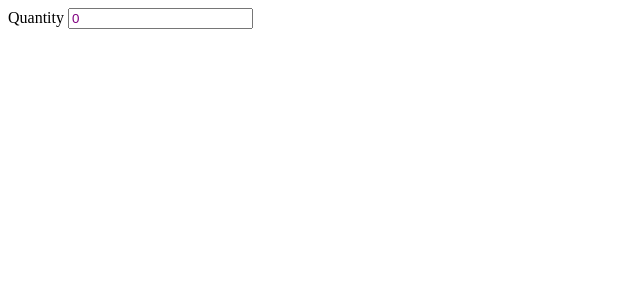
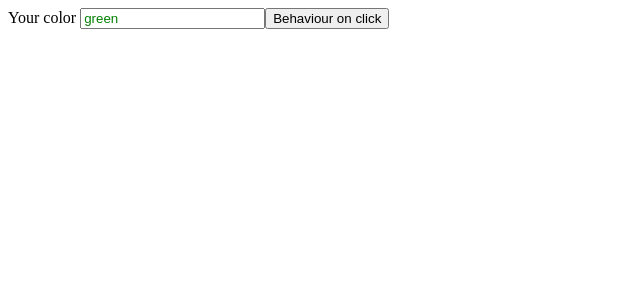
Before and after one commit to iliasse-e/angular-review, an Angular app: page / in a window 1280 px wide. Shown: the top 300 px of the page, without its empty margins (0-640 px from the left). Built offline with nearby package versions, Linux system fonts and the light colour scheme.

Commit message:
hostlistener

```diff
--- a/src/app/app.component.ts
+++ b/src/app/app.component.ts
@@ -1,28 +1,30 @@
 import { Component, signal, WritableSignal } from '@angular/core';
 import { FormsModule } from '@angular/forms';
 import { InputDirective } from './input.directive';
+import { ButtonDirective } from './button.directive';
 
 @Component({
   selector: 'app-root',
-  imports: [InputDirective, FormsModule],
+  imports: [InputDirective, FormsModule, ButtonDirective],
   template: `
       <section id="product-bloc">
         <label for="quantity">
-          Quantity
+          Your color
           <input
-            appInput
+            [appInput]="color"
             name="quantity"
-            type="number"
-            [ngModel]="quantity()"
-            (ngModelChange)="quantity.set($event)"
+            type="text"
+            [ngModel]="color()"
+            (ngModelChange)="color.set($event)"
           >
         </label>
+        <button appButton type="button">Behaviour on click</button>
       </section>
   `,
   styleUrl: './app.component.css'
 })
 export class AppComponent {
 
-  quantity: WritableSignal<number> = signal(0)
+  color: WritableSignal<string> = signal('green')
 
 }
--- /dev/null
+++ b/src/app/button.directive.ts
@@ -0,0 +1,14 @@
+import { Directive, HostListener } from '@angular/core';
+
+@Directive({
+  selector: '[appButton]'
+})
+export class ButtonDirective {
+
+  // Indique que la méthode en-dessous run() est éxécutée au clic
+  @HostListener('click', ['$event'])
+  run(event: Event) {
+    alert(JSON.stringify(event))
+  }
+
+}
--- a/src/app/input.directive.ts
+++ b/src/app/input.directive.ts
@@ -1,4 +1,4 @@
-import { Directive, ElementRef, inject, signal } from '@angular/core';
+import { Directive, ElementRef, inject, Input, signal } from '@angular/core';
 
 @Directive({
   selector: '[appInput]',
@@ -7,12 +7,15 @@ import { Directive, ElementRef, inject, signal } from '@angular/core';
     // [style.color]: 'getColor()',
     // '[style.color]': '"blue"',
     '[style.color]': 'color()',
+    // '(window:keyup)': 'updateColor($event)'
   },
 })
 export class InputDirective {
 
   myhost = inject(ElementRef<HTMLInputElement>);
-  color = signal<string>('purple');
+
+  @Input('appInput')
+  color = signal<string>('');
 
   constructor() {
     // 1re façon :
@@ -23,4 +26,8 @@ export class InputDirective {
     return 'orange';
   }
 
+  updateColor(event: KeyboardEvent) {
+    this.color.set((event.target as any).value)
+  }
+
 }
```
Also changed, not shown: 1 other file (tests, documents, lock files or other folders).
